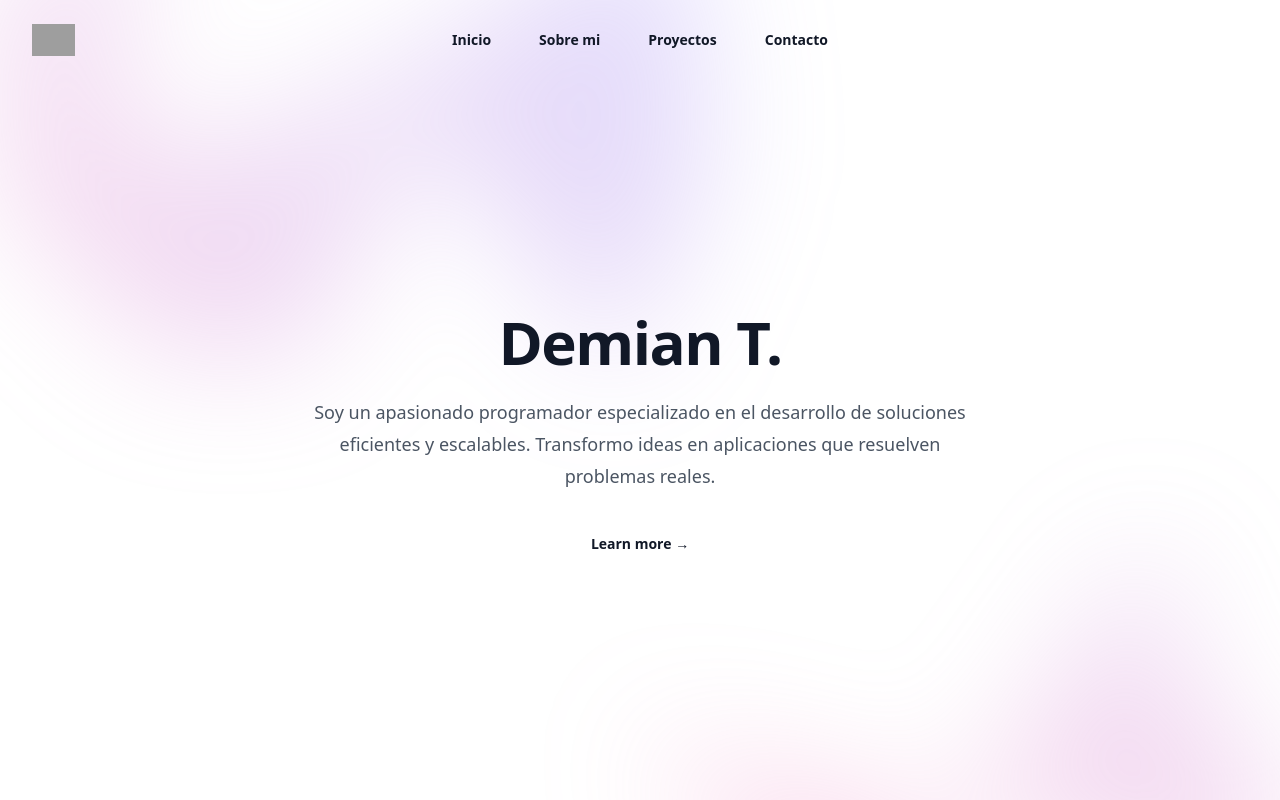
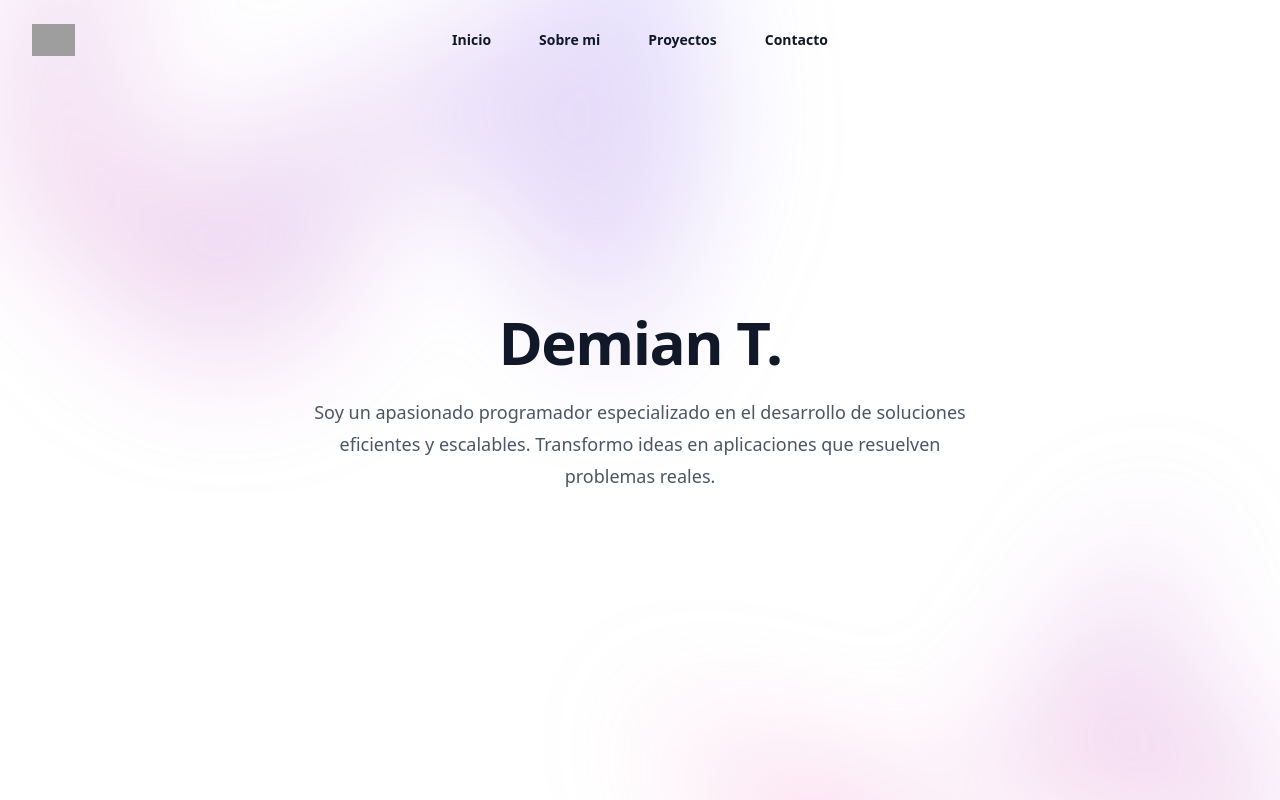
Before and after one commit to 2DAM-202425-PROJECTE/landing-page-demian, a website built with Vite: page index.html in a window 1280 px wide. Shown: the top 800 px of the page. Built offline with nearby package versions, Linux system fonts and the light colour scheme; grey boxes are pictures that could not be loaded.

Commit message:
Eliminat "Learn more" Fix #1

```diff
--- a/index.html
+++ b/index.html
@@ -95,7 +95,7 @@
                     Transformo ideas en aplicaciones que resuelven problemas reales.</p>
                 <div class="mt-10 flex items-center justify-center gap-x-6">
 <!--                    <a href="#" class="rounded-md bg-indigo-600 px-3.5 py-2.5 text-sm font-semibold text-white shadow-sm hover:bg-indigo-500 focus-visible:outline focus-visible:outline-2 focus-visible:outline-offset-2 focus-visible:outline-indigo-600">Get started</a>-->
-                    <a href="#" class="text-sm font-semibold leading-6 text-gray-900">Learn more <span aria-hidden="true">→</span></a>
+
                 </div>
             </div>
         </div>
```
